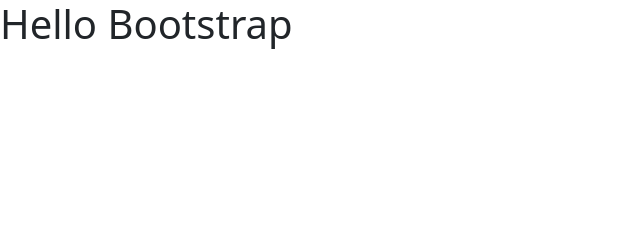
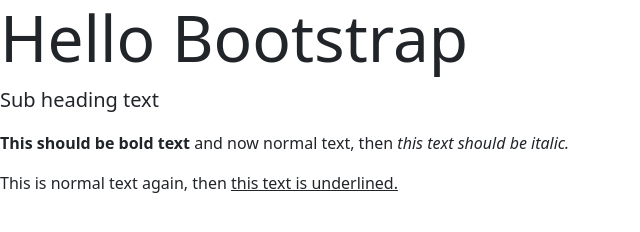
Before and after one commit to AJGreaves/intro-to-bootstrap, a plain HTML site: page index.html in a window 1280 px wide. Shown: the whole page, without its empty margins (0-640 px from the left). Drawn offline with nearby package versions, Linux system fonts and the light colour scheme.

Commit message:
01.02.01 bootstrap typography styles - add text styles

```diff
--- a/index.html
+++ b/index.html
@@ -11,7 +11,11 @@
 </head>
 
 <body>
-    <h1>Hello Bootstrap</h1>
+    <h1 class="display-3">Hello Bootstrap</h1>
+
+    <p class="lead">Sub heading text</p>
+<p><strong>This should be bold text</strong> and now normal text, then <em>this text should be italic.</em></p>
+<p>This is normal text again, then <u>this text is underlined.</u></p>
 
     <!-- Bootstrap JS script goes at the bottom of the body element -->
     <script src="https://cdn.jsdelivr.net/npm/bootstrap@5.3.3/dist/js/bootstrap.bundle.min.js"
```
